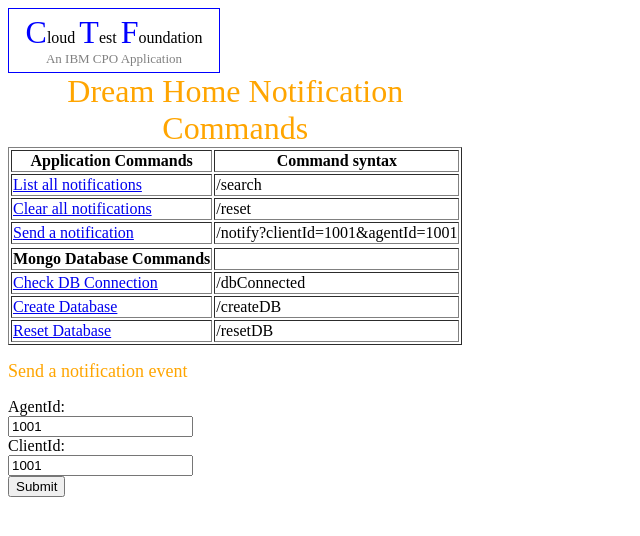
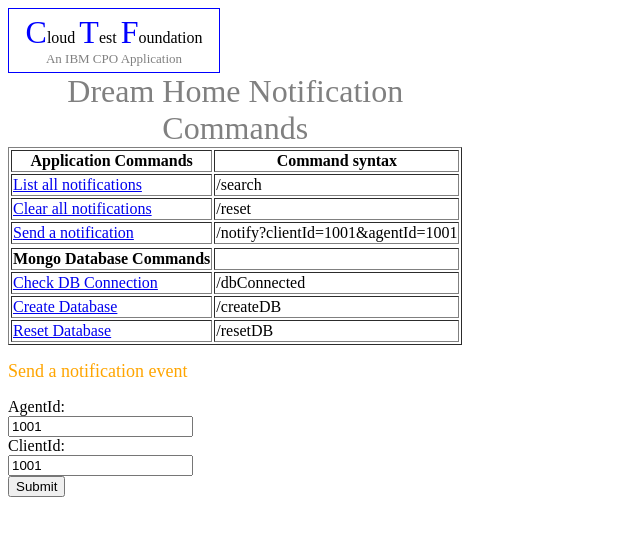
Before and after one commit to vbhadrir/dhNotification, a website: page public/index.html in a window 1280 px wide. Shown: the whole page, without its empty margins (0-640 px from the left). Drawn offline with Linux system fonts and the light colour scheme.

Commit message:
Update index.html

```diff
--- a/public/index.html
+++ b/public/index.html
@@ -12,7 +12,7 @@
 </DIV>
 
 <table border="1">
-  <caption><font size=+3 color='orange'>Dream Home Notification Commands</font></caption>
+  <caption><font size=+3 color='grey'>Dream Home Notification Commands</font></caption>
   <tr>
     <th>Application Commands</th>
     <th>Command syntax</th>
```
